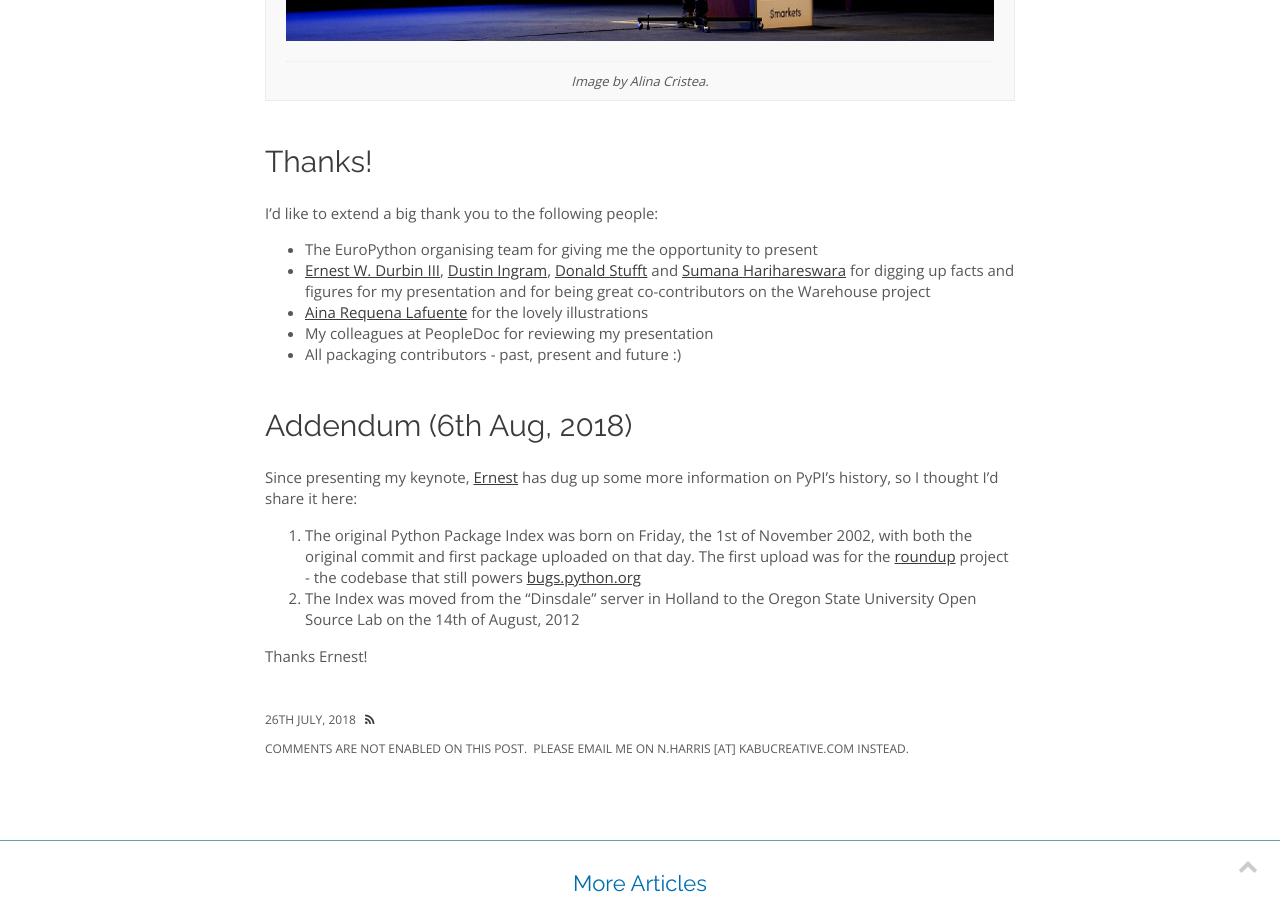
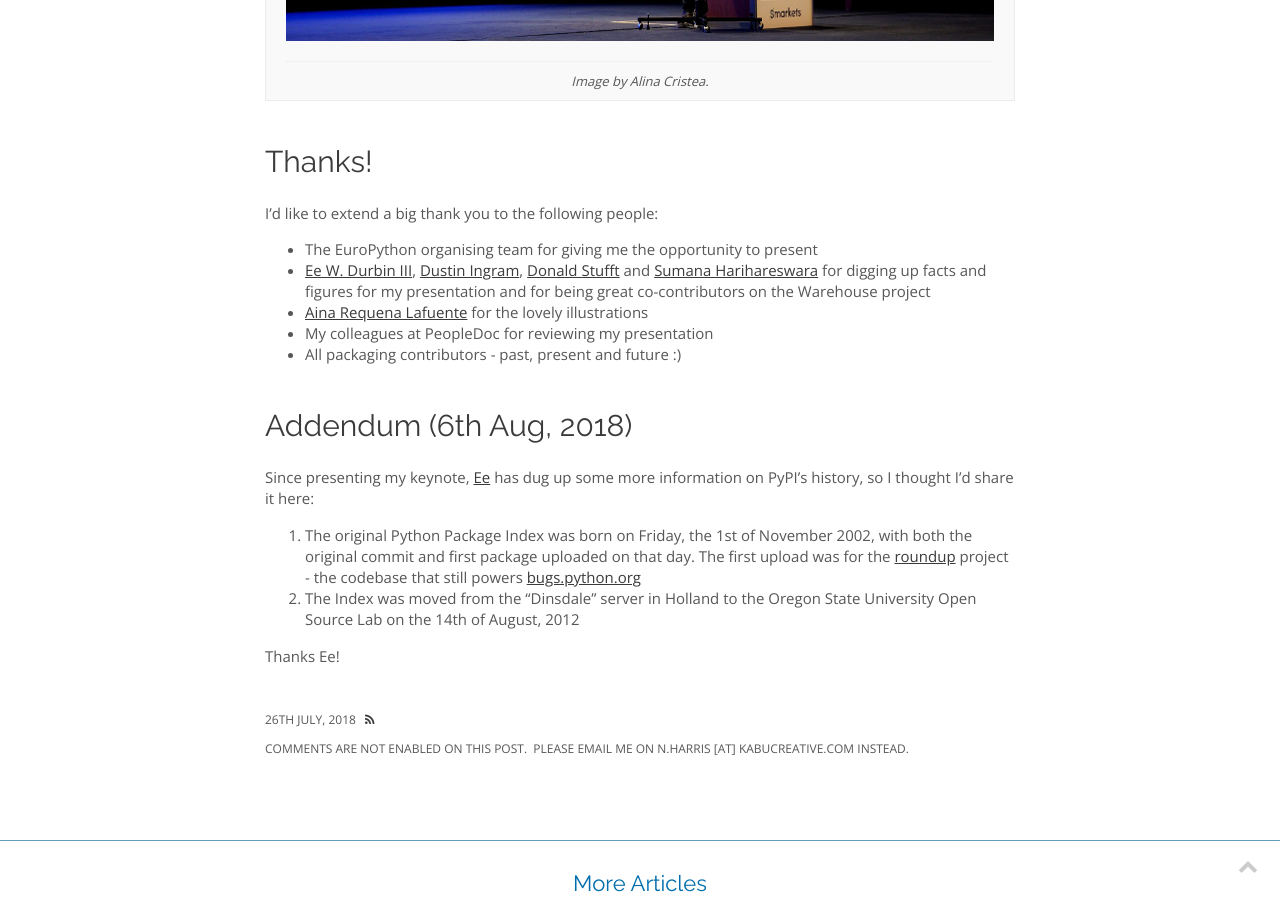
Before and after one commit to nlhkabu/nlhkabu.github.io, a Jekyll site: the page built from _posts/2018-07-26-pypi-past-present-future.md, in a window 1280 px wide and 900 px high, scrolled down 4718 px. Built offline with Jekyll 4.4.1, drawn with Linux system fonts in a browser that asks for light colours; nearby versions of some CDN libraries; some web fonts are replaced.

Commit message:
Update Ee's name

```diff
--- a/_posts/2018-07-26-pypi-past-present-future.md
+++ b/_posts/2018-07-26-pypi-past-present-future.md
@@ -77,16 +77,16 @@ Thanks to [Alina Cristea](http://alinacristea.daportfolio.com/), the official co
 I'd like to extend a big thank you to the following people:
 
 - The EuroPython organising team for giving me the opportunity to present
-- [Ernest W. Durbin III](https://twitter.com/EWDurbin), [Dustin Ingram](https://twitter.com/di_codes), [Donald Stufft](https://twitter.com/dstufft) and [Sumana Harihareswara](https://twitter.com/brainwane) for digging up facts and figures for my presentation and for being great co-contributors on the Warehouse project
+- [Ee W. Durbin III](https://twitter.com/EWDurbin), [Dustin Ingram](https://twitter.com/di_codes), [Donald Stufft](https://twitter.com/dstufft) and [Sumana Harihareswara](https://twitter.com/brainwane) for digging up facts and figures for my presentation and for being great co-contributors on the Warehouse project
 - [Aina Requena Lafuente](https://twitter.com/ainarela) for the lovely illustrations
 - My colleagues at PeopleDoc for reviewing my presentation
 - All packaging contributors - past, present and future :)
 
 ## Addendum (6th Aug, 2018)
 
-Since presenting my keynote, [Ernest](https://twitter.com/EWDurbin) has dug up some more information on PyPI's history, so I thought I'd share it here:
+Since presenting my keynote, [Ee](https://twitter.com/EWDurbin) has dug up some more information on PyPI's history, so I thought I'd share it here:
 
 1. The original Python Package Index was born on Friday, the 1st of November 2002, with both the original commit and first package uploaded on that day. The first upload was for the [roundup](https://pypi.org/project/roundup/) project - the codebase that still powers [bugs.python.org](http://bugs.python.org/)
 2. The Index was moved from the "Dinsdale" server in Holland to the Oregon State University Open Source Lab on the 14th of August, 2012
 
-Thanks Ernest!
+Thanks Ee!
```
Also changed, not shown: _posts/2018-03-13-user-testing-warehouse.md (+1 -1 lines), _posts/2018-04-27-talk-python-to-me.md (+1 -1 lines).
